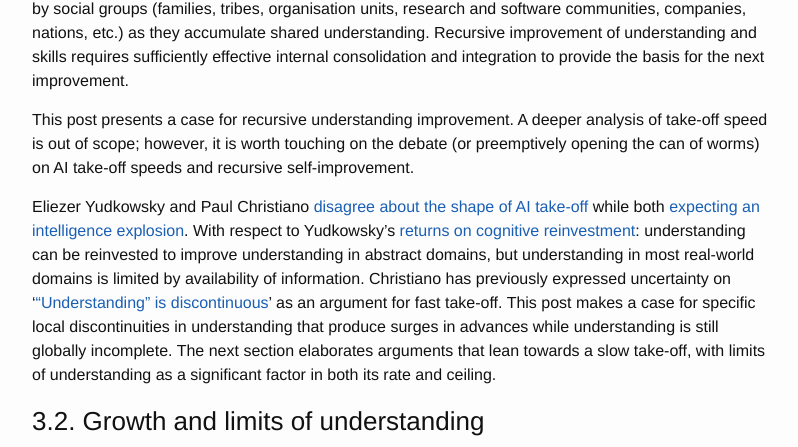
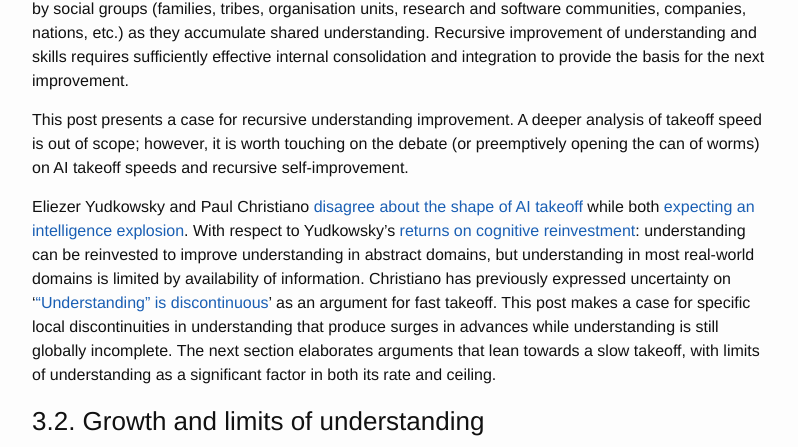
Before and after one commit to tobylightheart/tobylightheart.github.io, a Jekyll site: the page built from my_collections/_posts/2026-09-04-recursive-understanding-improvement-through-network-construction.markdown, in a window 1280 px wide and 900 px high, scrolled down 6785 px. Shown: the part 149-596 px from the top of the window, without its empty margins (238-1036 px from the left). Built offline with Jekyll 4.4.1, drawn with Linux system fonts in a browser that asks for light colours; some of the changed text lies outside the part shown.

Commit message:
post: normalise take-off to takeoff
The field's term of art (Christiano's "Takeoff speeds", LessWrong's AI Takeoff
tag); the post had 8 hyphenated against 3 unhyphenated.

Co-Authored-By: Claude Opus 5 <noreply@anthropic.com>
Claude-Session: https://claude.ai/code/session_013w1p5F9z5XYDvVCpJAX2j1

```diff
--- a/my_collections/_posts/2026-09-04-recursive-understanding-improvement-through-network-construction.markdown
+++ b/my_collections/_posts/2026-09-04-recursive-understanding-improvement-through-network-construction.markdown
@@ -17,7 +17,7 @@ The core hypotheses presented and their potential impacts on AI safety are:
 3.  A. Understanding improvements can be achieved through construction of neural network modules; B. Constructive algorithms can produce modular, composable, reversible and interpretable components; with C. Human-in-the-loop gating of construction events. Therefore, **network construction** provides multiple avenues to mitigate risks of recursive improvement.
 4.  Recursive understanding improvements are limited by: A. Prerequisite foundational understanding, B. Necessary abilities, disposition, and skills for learning, and C. The necessary quality and quantity of input information. Current AI are primarily limited by B-abilities. Once learning abilities are achieved, the rate of improvement will be limited by A and C, with fundamental limits in accessibility of real world information and limits in the quality of information obtainable from simulations.
 
-These hypotheses collectively form a research proposal for achieving a slow and controlled AI take-off while managing alignment. These are unpacked below into a set of key propositions that signpost the progression of the arguments in this post.
+These hypotheses collectively form a research proposal for achieving a slow and controlled AI takeoff while managing alignment. These are unpacked below into a set of key propositions that signpost the progression of the arguments in this post.
 
 This post outlines a research program that is a synthesis of historical and original lines of research and thought. A reader can skip to Section 4, *Harnesses, growing networks, and human control*, for a high-level description of the network construction research and some recent antecedents. Note that ADUS (abilities, dispositions, understanding, and skills) is referenced, which is defined in Section 1, *A practical intelligence taxonomy*.
 
@@ -38,7 +38,7 @@ This work presents alternatives to common RSI and AI safety concepts, such as th
 7.  Understanding improvement is fundamentally constrained by: the current state of understanding (accuracy, precision and completeness); learning abilities, dispositions and skills; and the quality and quantity of information that can be obtained from interactions including external resources and simulations.
 8.  A harness is a practical requirement for continual learning during operation and can be designed to explicitly target ADUS components of an AI system.
 9.  Growing neural networks (or constructive algorithms) can potentially produce network components that are modular, composable, reversible and interpretable, allowing human-in-the-loop control of improvements.
-10.  An intelligence take-off could be “slow” — due to fundamental limits on understanding — and controllable and interpretable through human management of neural network growth.
+10.  An intelligence takeoff could be “slow” — due to fundamental limits on understanding — and controllable and interpretable through human management of neural network growth.
 
 ## 1.  A practical intelligence ontology
 
@@ -156,9 +156,9 @@ Recursive improvement is already a standard outcome of training neural networks.
 
 Recursive understanding improvement is a natural phenomenon exhibited by people as they learn and by social groups (families, tribes, organisation units, research and software communities, companies, nations, etc.) as they accumulate shared understanding. Recursive improvement of understanding and skills requires sufficiently effective internal consolidation and integration to provide the basis for the next improvement.
 
-This post presents a case for recursive understanding improvement. A deeper analysis of take-off speed is out of scope; however, it is worth touching on the debate (or preemptively opening the can of worms) on AI take-off speeds and recursive self-improvement.
+This post presents a case for recursive understanding improvement. A deeper analysis of takeoff speed is out of scope; however, it is worth touching on the debate (or preemptively opening the can of worms) on AI takeoff speeds and recursive self-improvement.
 
-Eliezer Yudkowsky and Paul Christiano [disagree about the shape of AI take-off](https://www.lesswrong.com/posts/vwLxd6hhFvPbvKmBH) while both [expecting an intelligence explosion](https://sideways-view.com/2018/02/24/takeoff-speeds/). With respect to Yudkowsky's [returns on cognitive reinvestment](https://intelligence.org/files/IEM.pdf): understanding can be reinvested to improve understanding in abstract domains, but understanding in most real-world domains is limited by availability of information. Christiano has previously expressed uncertainty on '["Understanding" is discontinuous](https://sideways-view.com/2018/02/24/takeoff-speeds/)' as an argument for fast take-off. This post makes a case for specific local discontinuities in understanding that produce surges in advances while understanding is still globally incomplete. The next section elaborates arguments that lean towards a slow take-off, with limits of understanding as a significant factor in both its rate and ceiling.
+Eliezer Yudkowsky and Paul Christiano [disagree about the shape of AI takeoff](https://www.lesswrong.com/posts/vwLxd6hhFvPbvKmBH) while both [expecting an intelligence explosion](https://sideways-view.com/2018/02/24/takeoff-speeds/). With respect to Yudkowsky's [returns on cognitive reinvestment](https://intelligence.org/files/IEM.pdf): understanding can be reinvested to improve understanding in abstract domains, but understanding in most real-world domains is limited by availability of information. Christiano has previously expressed uncertainty on '["Understanding" is discontinuous](https://sideways-view.com/2018/02/24/takeoff-speeds/)' as an argument for fast takeoff. This post makes a case for specific local discontinuities in understanding that produce surges in advances while understanding is still globally incomplete. The next section elaborates arguments that lean towards a slow takeoff, with limits of understanding as a significant factor in both its rate and ceiling.
 
 ### 3.2. Growth and limits of understanding
 
@@ -245,7 +245,7 @@ Constructive or growing neural networks tend to add complexity; however, constru
 
 The arguments set out in this post are largely testable claims about intelligence, AGI, recursive improvement and a safer approach to AI improvement. Collectively, my claims make the case that:
 
-> An intelligence take-off could be “slow” — due to fundamental limits on understanding — and controllable and interpretable through human management of neural network growth.
+> An intelligence takeoff could be “slow” — due to fundamental limits on understanding — and controllable and interpretable through human management of neural network growth.
 
 Six questions can succinctly capture the four main sections of this post:
 
```
